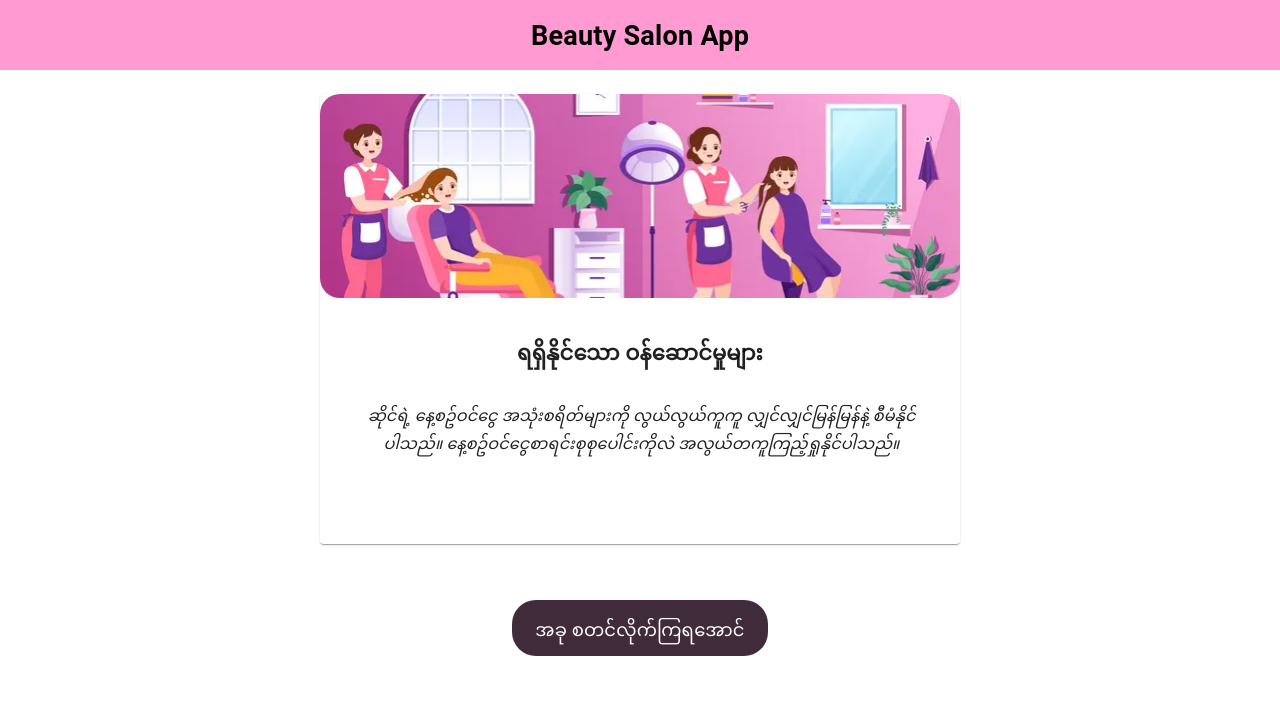
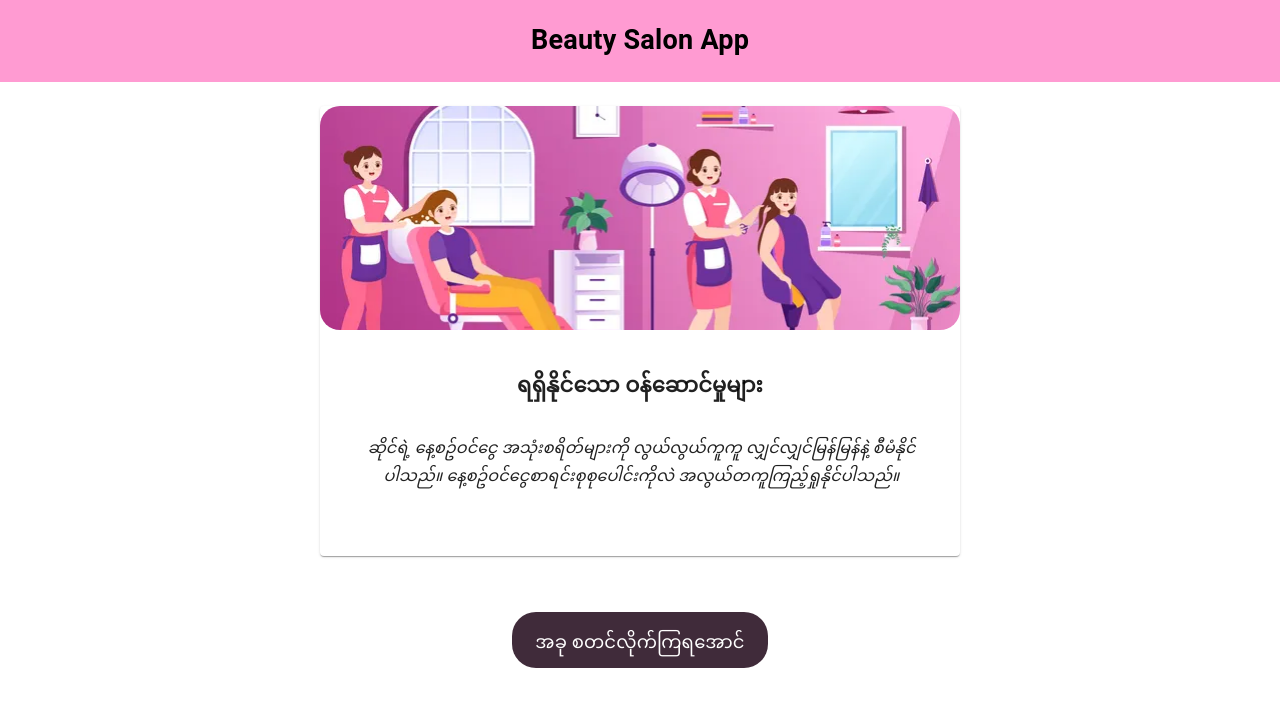
Before and after one commit to yamin227580/mini-pos-app, a Next.js app: page / in a window 1280 px wide. Shown: the top 706 px of the page. Built offline with nearby package versions, Linux system fonts and the light colour scheme.

Commit message:
added some style in landing page

```diff
--- a/src/pages/index.tsx
+++ b/src/pages/index.tsx
@@ -14,14 +14,14 @@ export default function Home() {
       }}
     >
       <Box
-        sx={{ width: "100%", height: 70, backgroundColor: "#FF9BD2", mb: 3 }}
+        sx={{ width: "100%", height: 82, backgroundColor: "#FF9BD2", mb: 3 }}
       >
         <Typography
           sx={{
             textAlign: "center",
             margin: "0 auto",
             fontSize: 27,
-            pt: 2,
+            pt: 2.5,
             fontWeight: "bold",
           }}
         >
@@ -34,13 +34,12 @@ export default function Home() {
           width: { xs: "100%", sm: "50%" },
           height: 370,
           pb: 10,
-
           m: { sm: "0 auto" },
         }}
       >
         <CardMedia
           sx={{
-            height: 180,
+            height: 200,
             objectFit: "contain",
             pt: 3,
             borderRadius: 5,
```
